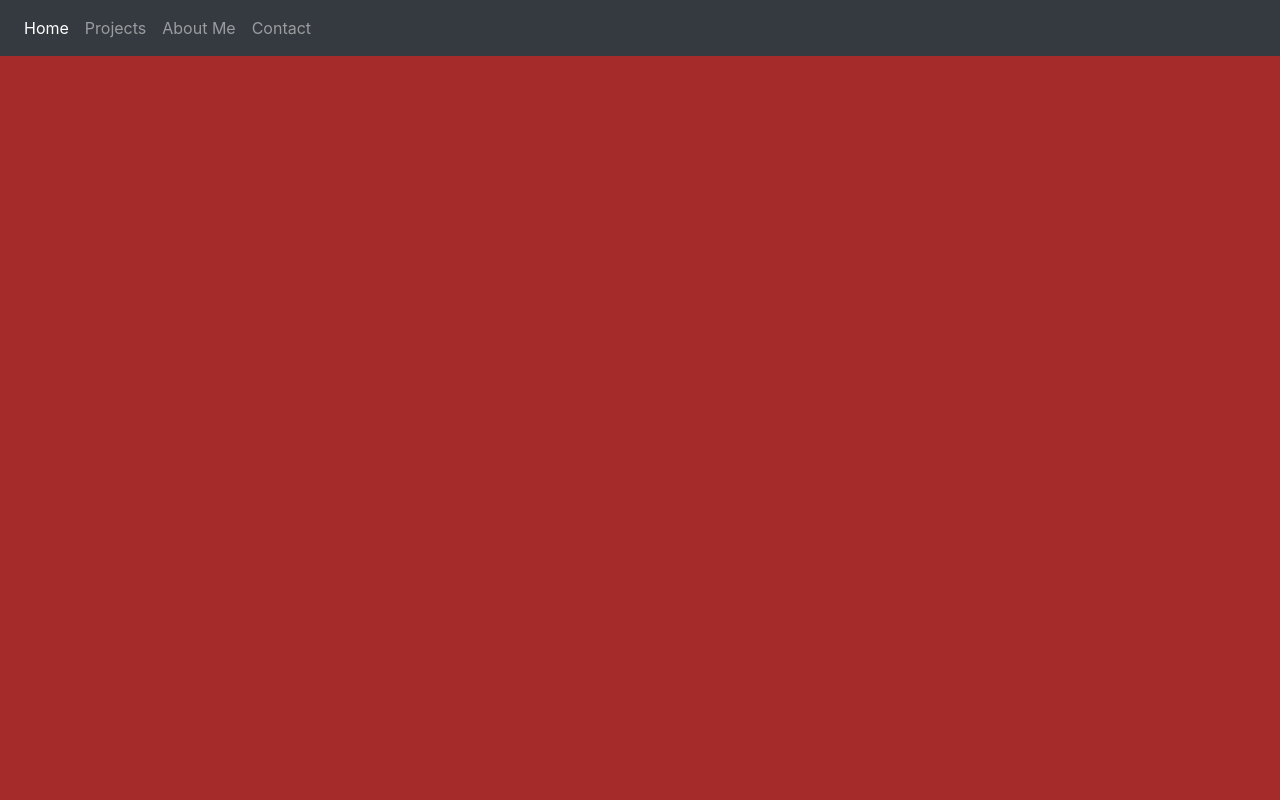
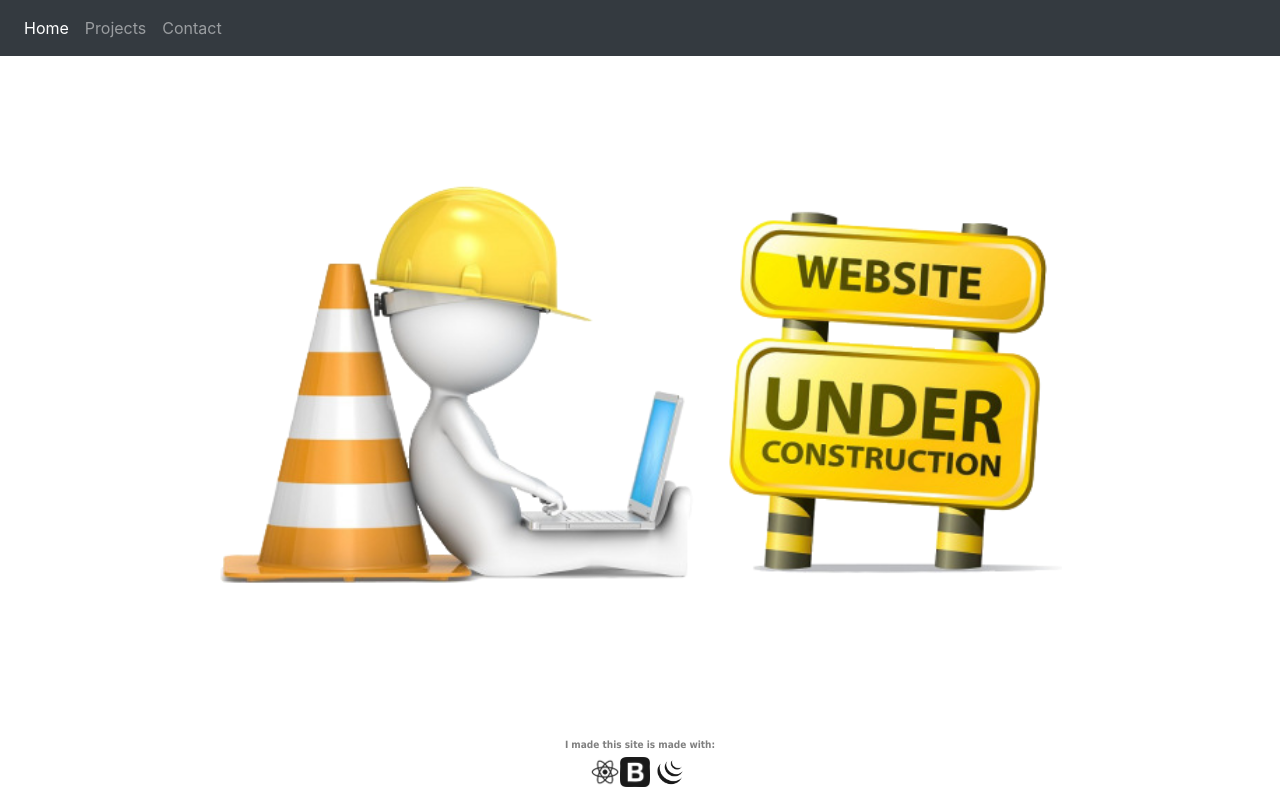
Before and after one commit to jeffrey-arias/my-portfolio, a React (Create React App) app: page /Contact in a window 1280 px wide. Built offline with nearby package versions, Linux system fonts and the light colour scheme.

Commit message:
enhancments to landing age, added other pages under construction

```diff
--- a/public/index.html
+++ b/public/index.html
@@ -30,6 +30,9 @@
         if (typeof window.orientation !== 'undefined'){
           document.getElementById("mobile").style.display ="inline";
           document.getElementById("desktop").style.display="none";
+          document.getElementById("mainBody").style.textAlign="left";
+          document.getElementById("tinyText").style.paddingRight="0";
+          document.getElementById("tinyText").style.paddingLeft="5vh";
       }
     }
     </script>
--- a/src/App.js
+++ b/src/App.js
@@ -8,15 +8,19 @@ import {BrowserRouter as Router, Route} from 'react-router-dom';
 // Custom components
 import TopNavBar from './components/nav-bar.component';
 import MainBody from './components/body.component';
+import Projects from './components/projects.component';
+import Contact from './components/contact.component';
+
 
 function App() {
   return (
-    <div className="App">
+    <div className="App" id="App">
       <Router>
        <TopNavBar />
        <br/>
        <Route path ="/" exact component={MainBody}/>
-       {/*<Route path ="/Experience" component={MainBody}/>*/}
+       <Route path ="/Projects" component={Projects}/>
+       <Route path ="/Contact" component={Contact}/>
     </Router>
     </div>
   );
--- a/src/CustomApp.css
+++ b/src/CustomApp.css
@@ -1,5 +1,25 @@
 .App {
     text-align: left;
-    background-color: brown;
+    /*background-color: brown;*/
+    background-image: url("./img/coffee.png");
+    background-repeat: no-repeat;
+    background-size: cover;
+    background-color: red;
     height: 100%;
   }
+
+  .SubApp {
+    text-align: left;
+    /*background-color: brown;*/
+    background-color: white;
+    height: 100%;
+  }
+
+  .underConstruction {
+    margin-top: 10vh;
+    background-image: url("./img/under_construction.png");
+    background-repeat: no-repeat;
+    background-size: contain;
+    background-position-x: center;
+    height: 50vh;
+  }
--- a/src/body.css
+++ b/src/body.css
@@ -3,9 +3,14 @@
     opacity: 0;
 }
 
+@keyframes fadeIn {
+    0% {opacity:0;}
+    100% {opacity:1;}
+}
+
 #hiddenTextFunnySub2  {
-    animation: cssAnimation 0s 1.5s forwards;
-    opacity: 0;
+    animation: fadeIn ease 2s;
+    -webkit-animation: fadeIn ease 2s;
 }
 
 @keyframes cssAnimation {
@@ -18,11 +23,14 @@
 .mainBody {
     overflow-y: auto;
     min-height: 500px;
-    text-align: center;
+    text-align: right;
     color: white;
     margin-top: 20vh;
     font-family: "Courier";
-    background-color: brown;
+    background-color: none;
+    /*background-image: url("https://cdn.hipwallpaper.com/i/34/86/fOQ2Dj.png");
+    background-repeat: no-repeat;
+    background-size: cover;*/
 }
 
 .mainText {
@@ -31,8 +39,13 @@
 }
 
 .text, .textHidden, .strikethroughtextHidden {
-    font-size: 20px;
+    font-size: 16px;
     font-family: "Courier New";
+}
+
+.text , .strikethroughtextHidden{
+    font-size: 25px;
+    display: block;
 }
 
 .strikethroughtextHidden {
@@ -43,10 +56,11 @@
     font-size: 11px;
     font-family: "Courier New";
     font-weight: bold;
-    opacity: 8%;
+    opacity: 15%;
     color: black;
     margin-top: -4vh;
     margin-bottom: 10vh;
+    padding-right: 12vh;
 }
 
 .poweredByText {
@@ -54,9 +68,13 @@
     font-family: Tahoma;
     font-weight: bold;
     opacity: 50%;
-    color: black
+    color: black;
+    text-align: center;
 }
 
+.mx-auto {
+    text-align: center;
+}
 .textHidden {
     display: none;
 }
--- a/src/components/body.component.js
+++ b/src/components/body.component.js
@@ -4,12 +4,16 @@ import $ from 'jquery';
 
 import '../body.css';
 
+function changeBackground () {
+    $("#App").toggleClass("App");
+}
+
 function hideDivs(e) {
     $("#visibleText").hide();
     $("#hiddenText").show();
     $("#hiddenTextFunny").show();
     $("#hiddenTextFunnySub").show();
-    $("#hiddenTextFunnySub2").show();
+    setTimeout(function(){$("#hiddenTextFunnySub2").show();}, 1000);
 }
 
 function showDivs(e) {
@@ -17,7 +21,11 @@ function showDivs(e) {
     $("#hiddenText").hide();
     $("#hiddenTextFunny").hide();
     $("#hiddenTextFunnySub").hide();
-    $("#hiddenTextFunnySub2").hide();
+    if ($("#hiddenTextFunnySub2").is(":hidden")){
+        setTimeout(function(){$("#hiddenTextFunnySub2").hide();}, 1000);
+    } else {
+        $("#hiddenTextFunnySub2").hide();
+    }
 }
 export default class MainBody extends Component {
 
@@ -28,13 +36,13 @@ export default class MainBody extends Component {
         const jQueryLogo = require('../img/jquery.png');
 
         return(
-            <div className="mainBody">
+            <div className="mainBody" id="mainBody">
                 <main role="main" className="container" onMouseOver={hideDivs} onMouseOut={showDivs}>
                         <div className="mainText">Hello</div>
-                        <div className="tinyText"><mark>&lt; <text id="mobile">tap</text><text id="desktop">mouseover</text> for fun /&gt;</mark></div>
+                        <div className="tinyText" id="tinyText"><mark>&lt; <text id="mobile">tap</text><text id="desktop">mouseover</text> for fun /&gt;</mark></div>
                         <div className="text">I am <b>Jeff</b>.</div>
                         <div id="visibleText" className="text">A Full-Stack Developer.</div>
-                        <div id="hiddenText" className="strikethroughtextHidden">(A Full-Stack     Developer.)</div>
+                        <div id="hiddenText" className="strikethroughtextHidden">A Full-Stack Developer.</div>
                         <div id="hiddenTextFunny" className="textHidden">I turn caffeine into lines of code.</div>
                         <div id="hiddenTextFunnySub" className="textHidden">With ninja tools.</div>
                         <div id="hiddenTextFunnySub2" className="textHidden">And some magic.</div>
@@ -50,4 +58,15 @@ export default class MainBody extends Component {
             </div>
         )
     }
+
+    componentDidMount() {
+        if (typeof window.orientation !== 'undefined'){
+            document.getElementById("mobile").style.display ="inline";
+            document.getElementById("desktop").style.display="none";
+            document.getElementById("mainBody").style.textAlign="left";
+            document.getElementById("tinyText").style.paddingRight="0";
+            document.getElementById("tinyText").style.paddingLeft="5vh";
+        }
+        $("#App").removeClass("SubApp").addClass("App");
+    }
 }
--- /dev/null
+++ b/src/components/contact.component.js
@@ -0,0 +1,37 @@
+import React, {Component} from 'react';
+import {Link} from 'react-router-dom';
+import $ from 'jquery';
+
+import '../body.css';
+
+export default class Contact extends Component {
+
+
+    render() {
+        const mainBody = {
+            marginTop: "10vh"
+        };
+        const reactLogo = require('../img/react.png');
+        const bootstrapLogo = require('../img/bootstrap.png');
+        const jQueryLogo = require('../img/jquery.png');
+
+        return(
+            <div className="mainBody" id="mainBody" style={mainBody}>
+                <main role="main" className="container">
+                    <div className="underConstruction"></div>
+                </main>
+                <nav class="navbar fixed-bottom navbar-expand-sm navbar-dark">
+                    <div class="mx-auto">
+                    <div className="poweredByText">I made this site is made with: </div>
+                        <img className="imgIcons" height={30} title={'React.js'} width={30} src={reactLogo.default}/>
+                        <img className="imgIcons" height={30} title={'Bootstrap'} width={30} src={bootstrapLogo.default}/>
+                        <img className="imgIcons" height={40} title={'jQuery'} width={40} src={jQueryLogo.default}/>
+                    </div>
+                </nav>
+            </div>
+        )
+    }
+    componentDidMount() {
+        $("#App").removeClass("App").addClass("SubApp");
+    }
+}
--- a/src/components/nav-bar.component.js
+++ b/src/components/nav-bar.component.js
@@ -12,16 +12,13 @@ export default class TopNavBar extends Component {
                 <div className="collapse navbar-collapse" id="navbarCollapse">
                     <ul className="navbar-nav mr-auto">
                     <li className="nav-item active">
-                        <Link className="nav-link" to="#">Home <span className="sr-only">(current)</span></Link>
+                        <Link className="nav-link" to="/">Home <span className="sr-only">(current)</span></Link>
                     </li>
                     <li className="nav-item">
-                        <Link className="nav-link" to="#">Projects</Link>
+                        <Link className="nav-link" to="Projects">Projects</Link>
                     </li>
                     <li className="nav-item">
-                        <Link className="nav-link" to="#">About Me</Link>
-                    </li>
-                    <li className="nav-item">
-                        <Link className="nav-link" to="#">Contact</Link>
+                        <Link className="nav-link" to="Contact">Contact</Link>
                     </li>
                     </ul>
                 </div>
--- /dev/null
+++ b/src/components/projects.component.js
@@ -0,0 +1,41 @@
+import React, {Component} from 'react';
+import {Link} from 'react-router-dom';
+import $ from 'jquery';
+
+import '../body.css';
+
+function changeBackground () {
+    $("#App").className("SubApp");
+}
+
+export default class Projects extends Component {
+
+
+    render() {
+        const mainBody = {
+            marginTop: "10vh"
+        };
+        const reactLogo = require('../img/react.png');
+        const bootstrapLogo = require('../img/bootstrap.png');
+        const jQueryLogo = require('../img/jquery.png');
+
+        return(
+            <div className="mainBody" id="mainBody" style={mainBody}>
+                <main role="main" className="container">
+                    <div className="underConstruction"></div>
+                </main>
+                <nav class="navbar fixed-bottom navbar-expand-sm navbar-dark">
+                    <div class="mx-auto">
+                    <div className="poweredByText">I made this site is made with: </div>
+                        <img className="imgIcons" height={30} title={'React.js'} width={30} src={reactLogo.default}/>
+                        <img className="imgIcons" height={30} title={'Bootstrap'} width={30} src={bootstrapLogo.default}/>
+                        <img className="imgIcons" height={40} title={'jQuery'} width={40} src={jQueryLogo.default}/>
+                    </div>
+                </nav>
+            </div>
+        )
+    }
+    componentDidMount() {
+        $("#App").removeClass("App").addClass("SubApp");
+    }
+}
```
Also changed, not shown: src/img/under_construction.png (added), 1 other file (tests, documents, lock files or other folders).
